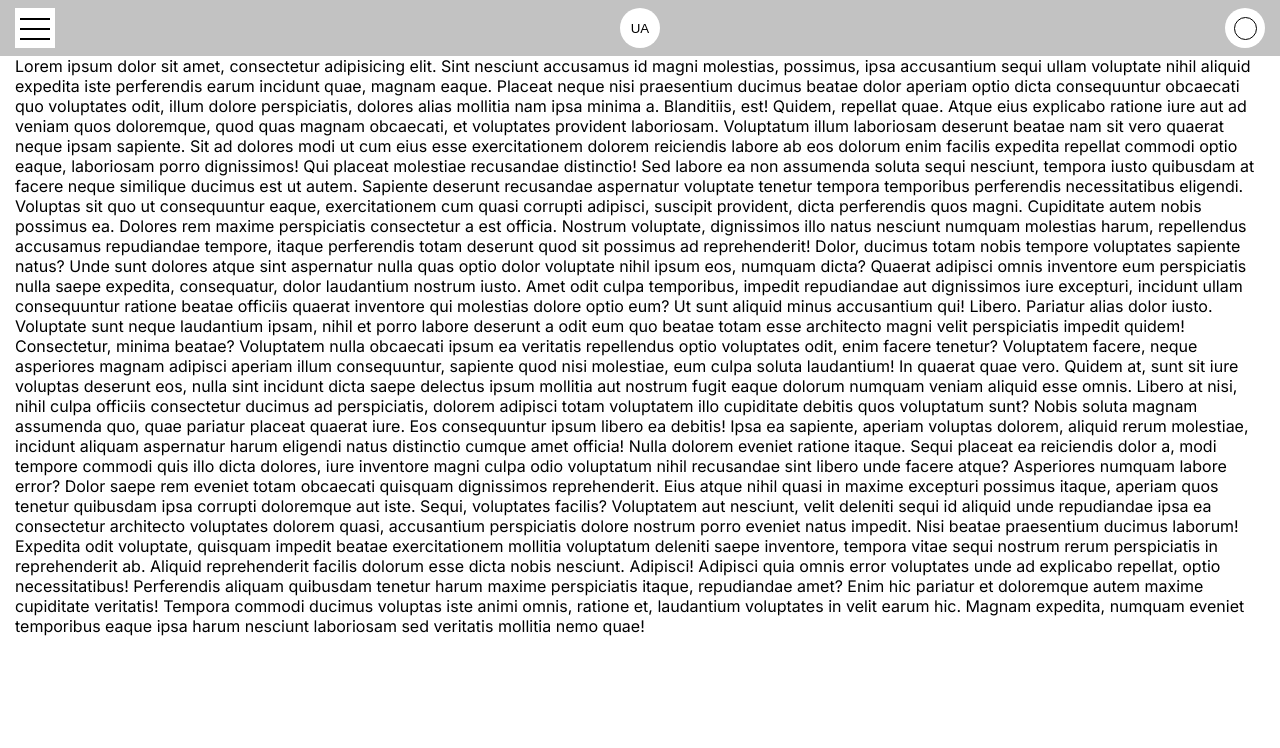
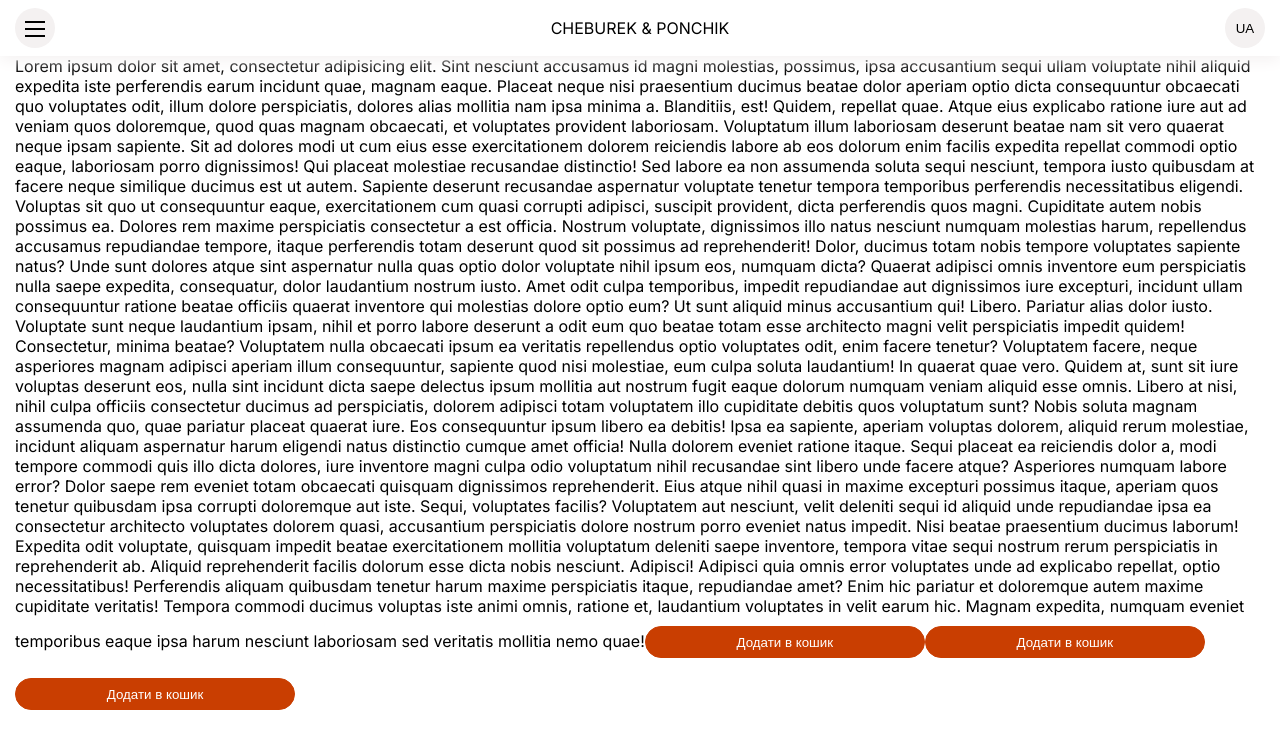
Before and after one commit to ArturTroyanDev/cheburek-shop, a Next.js app: page / in a window 1280 px wide. Shown: the top 748 px of the page. Built offline with nearby package versions, Linux system fonts and the light colour scheme.

Commit message:
update
added component button, updated styles

```diff
--- a/src/app/components/AboutUs/AboutUs.tsx
+++ b/src/app/components/AboutUs/AboutUs.tsx
@@ -1,4 +1,4 @@
-import Styles from './AboutUs.module.scss'
+import styles from './AboutUs.module.scss'
 
 export function AboutUs() {
     return (
--- /dev/null
+++ b/src/app/components/Button/Button.module.scss
@@ -0,0 +1,11 @@
+.button {
+    margin: 10px 0px 10px 0px;
+    // width: 93.33%; percentage of width from the product card
+    width: 280px;
+    height: 32px;
+    color: white;
+    background-color: rgba(201, 62, 1, 1);
+    border: 1px solid rgba(201, 62, 1, 1);
+    border-radius: 60px;
+    // cursor: pointer;
+}
--- /dev/null
+++ b/src/app/components/Button/Button.tsx
@@ -0,0 +1,16 @@
+import styles from './Button.module.scss'
+
+type propsType = {
+    text?: string;
+}
+
+export function Button({ text = 'Додати в кошик' }: propsType) {
+
+    return (
+
+        <button className={styles.button}>
+            {text}
+        </button>
+
+    );
+}
--- a/src/app/components/Header/Header.module.scss
+++ b/src/app/components/Header/Header.module.scss
@@ -1,13 +1,16 @@
 .head {
     position: sticky;
     top: 0;
-    background-color: rgb(194, 194, 194);
+    width: 100%;
     height: 56px;
+    background-color: rgb(255, 255, 255);
+    box-shadow: 0px 4px 15px 0px rgba(244, 241, 241, 1);
 
 }
 
 .header {
-    height: 56px;
+    max-width: 1280px;
+    height: inherit;
     display: flex;
     justify-content: space-between;
     align-items: center;
@@ -19,23 +22,25 @@
     position: relative;
     width: 40px;
     height: 40px;
+    background: rgba(244, 241, 241, 1);
+    border-radius: 50%;
 
     span {
         position: absolute;
-        width: 30px;
+        width: 20px;
         height: 1.5px;
-        background-color: #000;
-        left: 5px;
+        background-color: rgb(0, 0, 0);
+        left: 10px;
         transition: transform .5s, opacity .5s, bacground-color .5s;
 
     }
 
     span:nth-child(1) {
-        transform: translateY(-10px);
+        transform: translateY(-7px);
     }
 
     span:nth-child(3) {
-        transform: translateY(10px);
+        transform: translateY(7px);
     }
 
 
@@ -44,9 +49,9 @@
 .languageSwitcher {
     width: 40px;
     height: 40px;
+    background: rgba(244, 241, 241, 1);
     border-radius: 50%;
-
-    p {}
+    // p {}
 }
 
 .search {
--- a/src/app/components/Header/Header.tsx
+++ b/src/app/components/Header/Header.tsx
@@ -3,17 +3,18 @@ import styles from './Header.module.scss'
 export function Header() {
     return (
         <div className={styles.head}>
-            <div className="container">
+            <div className="container header__container">
                 <header className={styles.header}>
                     <button className={styles.burger} id="burger">
                         <span></span><span></span><span></span>
                     </button>
+                    <p>CHEBUREK & PONCHIK </p>
                     <button className={styles.languageSwitcher}>
                         <p>UA</p>
                     </button>
-                    <button className={styles.search}>
+                    {/* <button className={styles.search}>
                         <div></div>
-                    </button>
+                    </button> */}
                 </header>
             </div>
         </div>
--- a/src/app/globals.css
+++ b/src/app/globals.css
@@ -36,15 +36,17 @@ h6 {
 }
 
 button {
-  background-color: #fff;
+  background-color: rgb(255, 255, 255);
   cursor: pointer;
-
 }
 
 html,
 body {
+  min-height: 150vh;
   height: 100%;
   color: black;
+  background-color: rgb(255, 255, 255);
+
 }
 
 main {
@@ -62,12 +64,14 @@ main {
 .container {
   /* min-width: 320px; */
   max-width: 1280px;
-  height: 150vh;
+  /* min-height: 150vh; */
   padding: 0px 15px;
   margin: 0 auto;
 }
 
-
+.header__container {
+  height: inherit;
+}
 
 
 
--- a/src/app/page.tsx
+++ b/src/app/page.tsx
@@ -1,13 +1,17 @@
-import { Header } from "./components/Header/Header"
+import { Header } from "./components/Header/Header";
 import { AboutUs } from "./components/AboutUs/AboutUs";
+import { Button } from "./components/Button/Button";
 
 
 export default function Home() {
   return (
     <div className="wrapper">
-      <Header />
+        <Header />
       <div className="container">
         <AboutUs />
+        <Button />
+        <Button />
+        <Button />
       </div>
     </div>
 
```
Also changed, not shown: 1 other file (tests, documents, lock files or other folders). Lines whose indentation alone changed are shown as unchanged.
